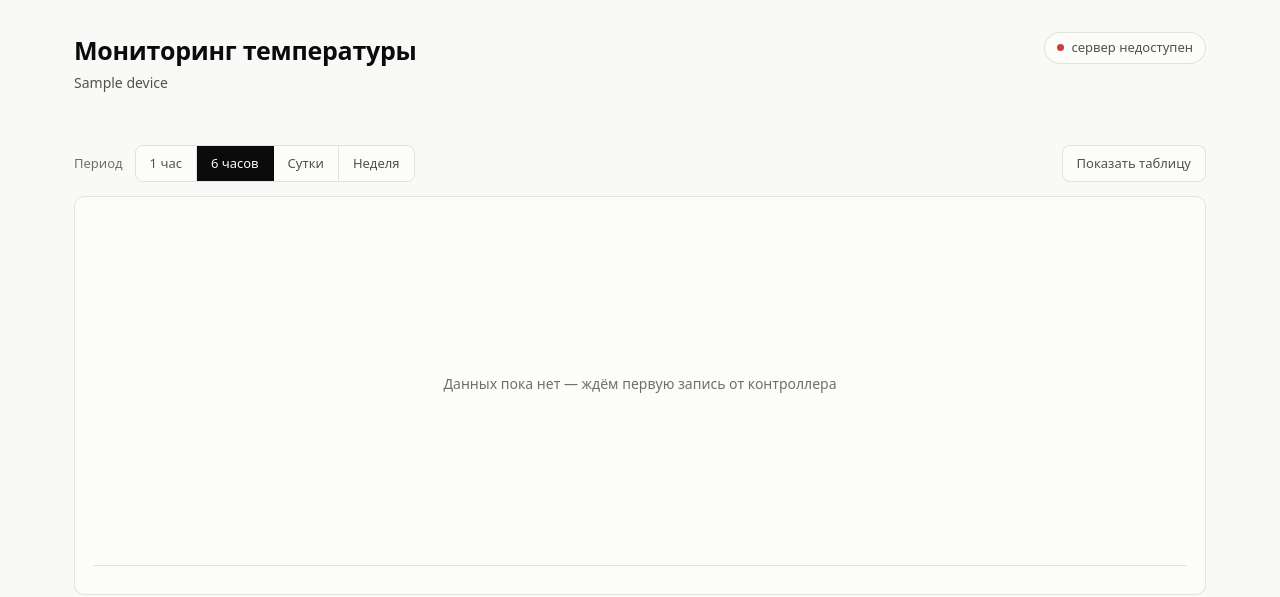
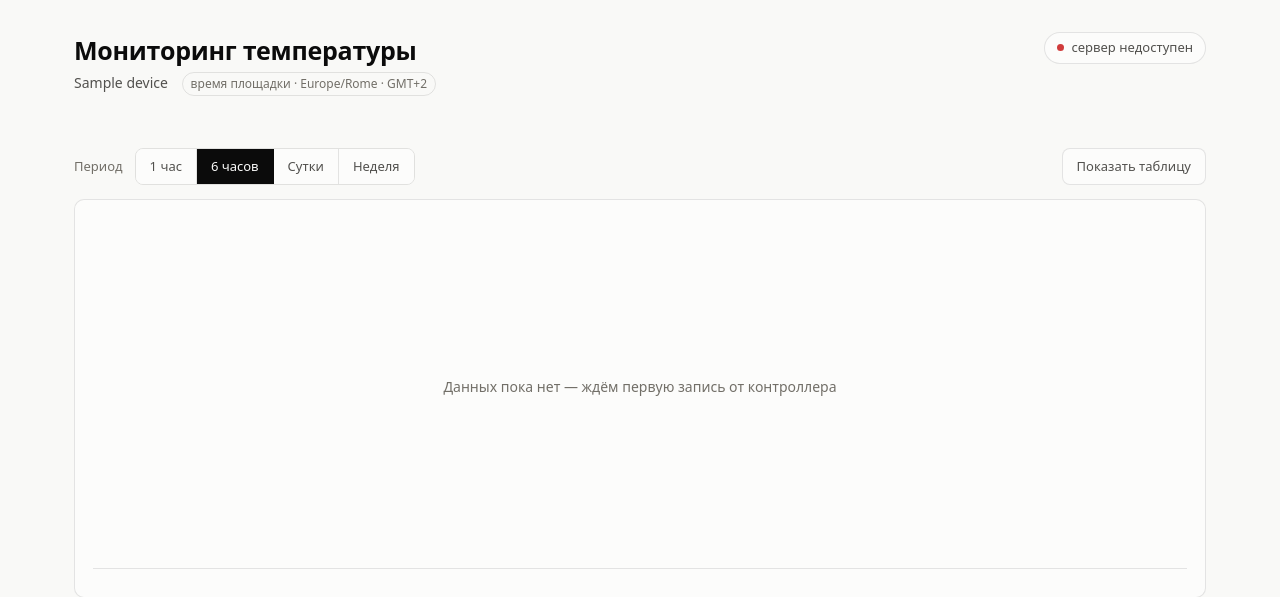
Before and after one commit to Simple-2007/Renovo, a Django app: page / in a window 1280 px wide. Shown: the part 61-658 px from the top of the page. Run offline with Django 5.2, Linux system fonts and the light colour scheme; tables that the repository leaves empty hold one stand-in row (values such as "Sample post"); data that the repository does not hold is empty.

Commit message:
Время на сайте — по часовому поясу площадки, а не зрителя
Датчики стоят в Сардинии, а смотрят на страницу из другого пояса, поэтому
время замеров показывалось смещённым: связь «полдень на месте → пик
температуры» из графика не читалась.

- Device.site_timezone — пояс места установки, по умолчанию Europe/Rome,
  правится в админке и проверяется на существование
- API отдаёт пояс в /latest и /series
- график, плитки, подсказка и таблица форматируют время в этом поясе
- пояс подписан на странице: без указания зоны время читается как своё

В базе всё по-прежнему в UTC — пояс только представление. Взято именно
имя зоны, а не фиксированное смещение: переход на зимнее время
отработает сам.

Co-Authored-By: Claude Opus 5 <noreply@anthropic.com>

```diff
--- a/server/telemetry/admin.py
+++ b/server/telemetry/admin.py
@@ -12,7 +12,8 @@ class SensorInline(admin.TabularInline):
 
 @admin.register(Device)
 class DeviceAdmin(admin.ModelAdmin):
-    list_display = ("name", "slug", "status", "sensor_count", "last_seen_at", "is_active")
+    list_display = ("name", "slug", "status", "sensor_count", "site_timezone",
+                    "last_seen_at", "is_active")
     list_filter = ("is_active",)
     search_fields = ("name", "slug")
     prepopulated_fields = {"slug": ("name",)}
--- a/server/telemetry/models.py
+++ b/server/telemetry/models.py
@@ -1,5 +1,7 @@
 import secrets
+from zoneinfo import ZoneInfo, available_timezones
 
+from django.core.exceptions import ValidationError
 from django.db import models
 from django.utils import timezone
 
@@ -21,6 +23,14 @@ class Device(models.Model):
     slug = models.SlugField("код", max_length=50, unique=True)
     api_key = models.CharField("ключ API", max_length=64, unique=True, default=generate_api_key)
     is_active = models.BooleanField("активно", default=True)
+    # Пояс места, где стоят датчики. Время на сайте показывается именно в нём,
+    # а не в поясе того, кто смотрит: смысл имеет связь температуры с местным
+    # временем суток на площадке, а не с часами наблюдателя.
+    site_timezone = models.CharField(
+        "часовой пояс площадки", max_length=64, default="Europe/Rome",
+        help_text="Где физически стоят датчики. Например Europe/Rome для Сардинии, "
+                  "Asia/Krasnoyarsk для Красноярска.",
+    )
     report_interval_sec = models.PositiveIntegerField(
         "интервал замеров, с", default=180,
         help_text="Как часто контроллер шлёт данные. По нему считается, "
@@ -36,6 +46,20 @@ class Device(models.Model):
 
     def __str__(self):
         return self.name
+
+    def clean(self):
+        if self.site_timezone not in available_timezones():
+            raise ValidationError({
+                "site_timezone": f"Неизвестный часовой пояс: {self.site_timezone}. "
+                                 f"Нужно имя вида Europe/Rome."
+            })
+
+    @property
+    def tzinfo(self) -> ZoneInfo:
+        try:
+            return ZoneInfo(self.site_timezone)
+        except Exception:
+            return ZoneInfo("UTC")
 
     @property
     def offline_after_sec(self) -> float:
--- a/server/telemetry/views.py
+++ b/server/telemetry/views.py
@@ -181,6 +181,7 @@ class LatestView(APIView):
                 "online": device.is_online,
                 "interval": device.report_interval_sec,
                 "stale_after": device.offline_after_sec,
+                "timezone": device.site_timezone,
             },
             "server_time": timezone.now().isoformat(),
             "sensors": sensors,
@@ -215,7 +216,12 @@ class SeriesView(APIView):
             })
 
         return Response({
-            "device": {"slug": device.slug, "name": device.name, "online": device.is_online},
+            "device": {
+                "slug": device.slug,
+                "name": device.name,
+                "online": device.is_online,
+                "timezone": device.site_timezone,
+            },
             "minutes": minutes,
             "series": series,
         })
--- a/server/templates/telemetry/live.html
+++ b/server/templates/telemetry/live.html
@@ -4,6 +4,11 @@
 
 {% block head %}
 <style>
+  .zone-note {
+    display: inline-block; margin-left: 10px; padding: 2px 8px;
+    font-size: 12px; color: var(--ink-muted);
+    border: 1px solid var(--border); border-radius: 999px;
+  }
   .head-row {
     display: flex; align-items: flex-start; justify-content: space-between;
     gap: 16px; flex-wrap: wrap; margin-bottom: 24px;
@@ -155,7 +160,8 @@
 <div class="head-row">
   <div>
     <h1>Мониторинг температуры</h1>
-    <p class="sub">{% if device %}{{ device.name }}{% else %}Устройство не подключено{% endif %}</p>
+    <p class="sub">{% if device %}{{ device.name }}{% else %}Устройство не подключено{% endif %}{% if device %}
+      <span class="zone-note" id="zone-note"></span>{% endif %}</p>
   </div>
   <span class="badge" id="status"><span class="dot"></span><span id="status-text">соединение…</span></span>
 </div>
@@ -250,9 +256,49 @@
     return Math.min(Math.max((s.value - s.warn_above) / span, 0), 1);
   }
 
-  const fmtTime = ts => new Date(ts).toLocaleTimeString('ru-RU', { hour: '2-digit', minute: '2-digit' });
-  const fmtFull = ts => new Date(ts).toLocaleString('ru-RU',
-      { day: '2-digit', month: '2-digit', hour: '2-digit', minute: '2-digit', second: '2-digit' });
+  // Всё время на странице — по часам площадки, где стоят датчики, а не по
+  // часам того, кто смотрит. Иначе связь «полдень на месте → пик температуры»
+  // из графика не читается: наблюдатель может быть в другом поясе.
+  let siteZone = 'Europe/Rome';
+  let timeFmt = null, fullFmt = null;
+
+  function setZone(zone) {
+    if (!zone || zone === siteZone && timeFmt) return;
+    siteZone = zone || siteZone;
+    try {
+      timeFmt = new Intl.DateTimeFormat('ru-RU',
+        { timeZone: siteZone, hour: '2-digit', minute: '2-digit' });
+      fullFmt = new Intl.DateTimeFormat('ru-RU',
+        { timeZone: siteZone, day: '2-digit', month: '2-digit',
+          hour: '2-digit', minute: '2-digit', second: '2-digit' });
+    } catch (e) {
+      // Неизвестный пояс — не роняем страницу, откатываемся на UTC.
+      siteZone = 'UTC';
+      timeFmt = new Intl.DateTimeFormat('ru-RU',
+        { timeZone: 'UTC', hour: '2-digit', minute: '2-digit' });
+      fullFmt = new Intl.DateTimeFormat('ru-RU',
+        { timeZone: 'UTC', day: '2-digit', month: '2-digit',
+          hour: '2-digit', minute: '2-digit', second: '2-digit' });
+    }
+    showZoneNote();
+  }
+
+  // Пояс обязательно подписан: время без указания зоны читается как своё
+  // местное и вводит в заблуждение.
+  function showZoneNote() {
+    const note = document.getElementById('zone-note');
+    if (!note) return;
+    let offset = '';
+    try {
+      offset = new Intl.DateTimeFormat('ru-RU', { timeZone: siteZone, timeZoneName: 'shortOffset' })
+        .formatToParts(new Date()).find(p => p.type === 'timeZoneName').value;
+    } catch (e) { /* без смещения тоже понятно */ }
+    note.textContent = `время площадки · ${siteZone}${offset ? ' · ' + offset : ''}`;
+  }
+
+  setZone('Europe/Rome');
+  const fmtTime = ts => timeFmt.format(new Date(ts));
+  const fmtFull = ts => fullFmt.format(new Date(ts));
 
   // Возраст замера словами. Устаревшее значение должно объявлять себя текстом,
   // а не только приглушённым цветом: цвет легко не заметить, и старое число
@@ -599,7 +645,7 @@
 
     el.tableHead.replaceChildren();
     const timeHead = document.createElement('th');
-    timeHead.textContent = 'Время';
+    timeHead.textContent = `Время (${siteZone})`;
     el.tableHead.appendChild(timeHead);
 
     for (const s of series) {
@@ -647,7 +693,9 @@
     try {
       const response = await fetch(`/api/v1/series?minutes=${m}`);
       if (!response.ok) throw new Error('series ' + response.status);
-      series = (await response.json()).series;
+      const payload = await response.json();
+      setZone(payload.device.timezone);
+      series = payload.series;
       buildChart();
       renderTable();
     } finally {
@@ -660,6 +708,7 @@
       const response = await fetch('/api/v1/latest');
       if (!response.ok) throw new Error('latest ' + response.status);
       const data = await response.json();
+      setZone(data.device.timezone);
       if (data.device.stale_after) staleSeconds = data.device.stale_after;
       lastSensors = data.sensors;
       renderTiles(data.sensors);
```
Also changed, not shown: server/telemetry/migrations/0005_device_site_timezone.py (added).
